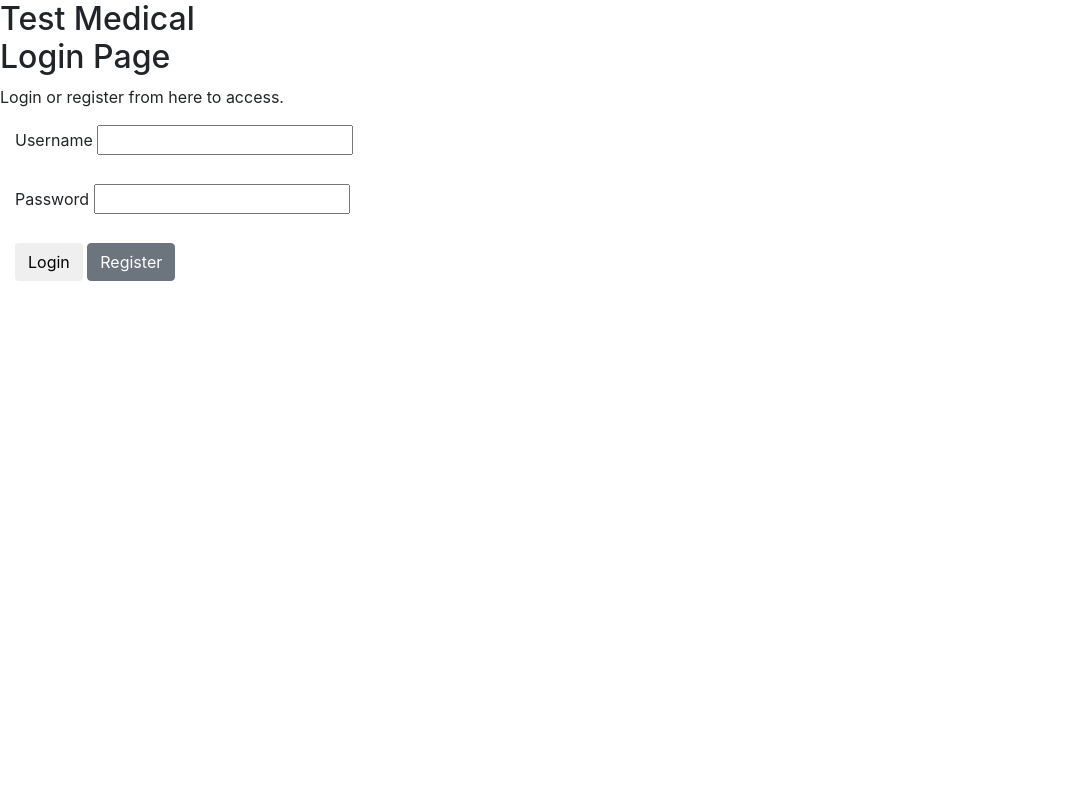
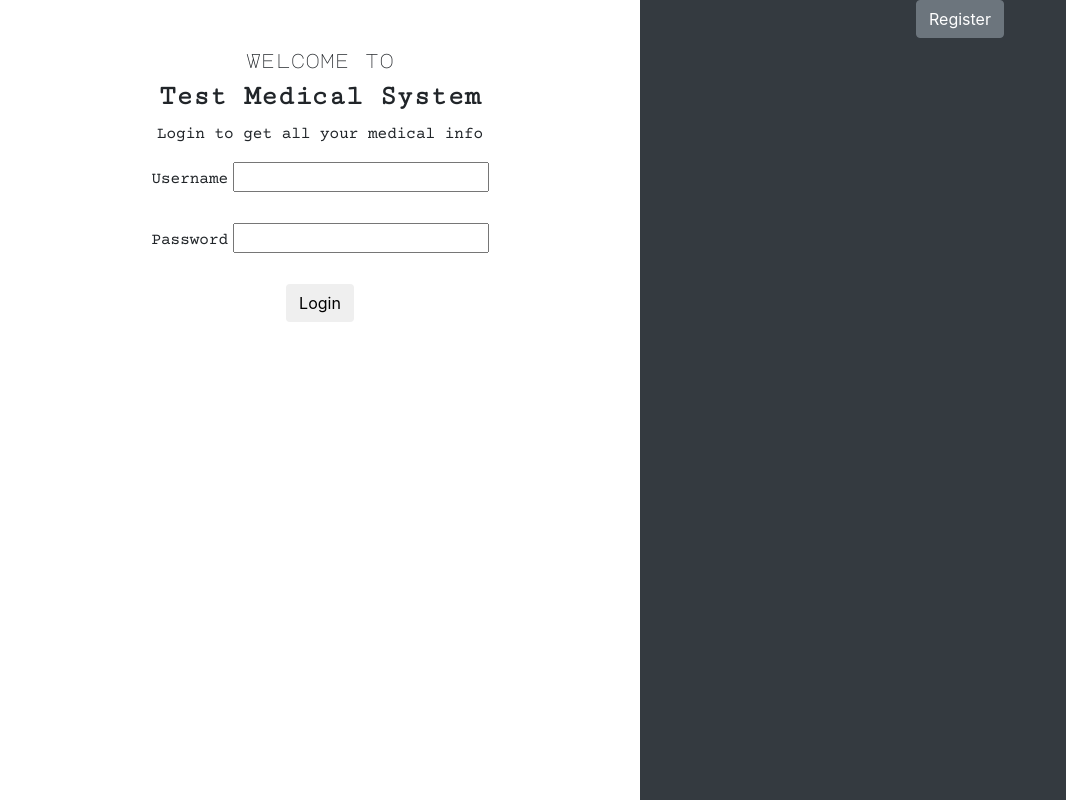
Before and after one commit to mrsylerpowers/test-medical, a Flask app: page /login in a window 1280 px wide. Shown: the whole page, without its empty margins (0-1066 px from the left). Run offline with Flask 2, Linux system fonts and the light colour scheme; some libraries are stand-ins or nearby versions.

Commit message:
Base Flask login logout Project

```diff
--- a/app.py
+++ b/app.py
@@ -1,22 +1,18 @@
-from flask import Flask, request, flash, render_template, redirect, url_for
-from flask_login import LoginManager, login_user, login_required
-from models import User, db
-from forms import LoginForm
-import os
+from flask import request, flash, render_template, redirect, url_for
+from password_protection import encrypt_password, check_encrypted_password
+from flask_login import LoginManager, login_user, login_required, current_user, logout_user
 
-SECRET_KEY = os.urandom(32)
+from models import User
+from forms import LoginForm, RegisterForm
+from create_db import create_app, db
+
+
+app = create_app()
+
 login_manager = LoginManager()
 
-app = Flask(__name__)
-app.config['SECRET_KEY'] = SECRET_KEY
 login_manager.init_app(app)
-db.init_app(app)
 
-SQLALCHEMY_BINDS = {
-    'users': 'sqlite:///medical_test_uid_1.db',
-    'patient': 'sqlite:///medical_test_pat_1.db'
-}
-app.config['SQLALCHEMY_BINDS'] = SQLALCHEMY_BINDS
 
 
 @app.route('/')
@@ -24,19 +20,44 @@ app.config['SQLALCHEMY_BINDS'] = SQLALCHEMY_BINDS
 def hello_world():
     return 'Hello World!'
 
+@app.route("/register", methods=['GET', 'POST'])
+def register_user():
+    form = RegisterForm()
+    if form.validate_on_submit():
+        username = form.username.data
+        password = form.password.data
+        accesLevel = form.acessType.data
+        newUser = User(username=username,password=encrypt_password(password),accessPrivilege=accesLevel)
+        db.session.add(newUser)
+        db.session.commit()
+
+    return render_template('register_page.html', form=form)
+
+@login_required
+@app.route("/logout", methods=['GET', 'POST'])
+def logout_page():
+    if request.method == "POST":
+        logout_user()
+        return redirect(url_for("login_page"))
+    return render_template("logout_page.html")
 
 @app.route('/login', methods=['GET', 'POST'])
 def login_page():
     form = LoginForm()
+    if current_user.is_authenticated:
+        return redirect(url_for("logout_page"))
     if form.validate_on_submit():
-        data = form.username.data
+        username = form.username.data
         password_data = form.password.data
-        logging_in_user = User.query.filter_by(username=data, password=password_data).first()
-        if logging_in_user is not None:
+        logging_in_user = User.query.filter_by(username=username).first()
+        if logging_in_user is not None and check_encrypted_password(password_data, logging_in_user.password):
             login_user(logging_in_user)
             next = request.args.get('next')
-            redirect(url_for(next))
-            flash('Logged in successfully.')
+            flash('Logged in successfully.',"Login")
+
+            return redirect(next)
+        else:
+            flash('User not found with username and password', "Login")
 
     return render_template('login_page.html', form=form)
 
@@ -48,7 +69,7 @@ def unauthorized():
 
 @login_manager.user_loader
 def load_user(user_id):
-    return User.get(user_id)
+    return User.query.get(user_id)
 
 
 if __name__ == '__main__':
--- a/forms.py
+++ b/forms.py
@@ -1,7 +1,11 @@
 from flask_wtf import FlaskForm
-from wtforms import StringField, PasswordField, validators
+from wtforms import StringField, PasswordField, validators, SelectField
 from wtforms.validators import DataRequired, InputRequired
 
+class RegisterForm(FlaskForm):
+    acessType = SelectField(u"Access Type", choices=[(2,"Doctor"),(1,"Nurse")], coerce=int)
+    username = StringField(u'Username', validators=[InputRequired(message="You must enter a username"),validators.length(max=50)])
+    password = PasswordField('Password', [InputRequired(message="You must enter a password"), validators.length(max=50)])
 
 class LoginForm(FlaskForm):
     username = StringField(u'Username', validators=[InputRequired(message="You must enter a username"),validators.length(max=50)])
--- a/requirements.txt
+++ b/requirements.txt
@@ -3,3 +3,4 @@ flask_sqlalchemy
 flask-login
 flask-wtf
 wtforms
+passlib
--- /dev/null
+++ b/static/scripts.js
@@ -0,0 +1,3 @@
+ $(window).on('load',function(){
+        $('.flashes').modal('show');
+    });
--- /dev/null
+++ b/static/styles.css
@@ -0,0 +1,30 @@
+p{
+    font-family: 'Courier Prime', monospace;
+}
+span{
+    font-family: 'Courier Prime', monospace;
+}
+label{
+    font-family: 'Courier Prime', monospace;
+}
+.flex-grow-1 {
+  -ms-flex-positive: 1 !important;
+  flex-grow: 1 !important;
+    	display: flex;
+		flex-direction: column;
+    justify-content: center;
+}
+.fill-container{
+    min-height: 100%;
+    overflow: hidden;
+     height:100%;
+}
+
+html, body {
+    margin: 0;
+    height: 100%;
+}
+.wrapper {
+    margin-top: 80px;
+    margin-bottom: 80px;
+}
--- a/templates/base_template.html
+++ b/templates/base_template.html
@@ -1,16 +1,22 @@
 <!DOCTYPE html>
-<html lang="en">
+<html lang="en" >
 <head>
     <meta charset="UTF-8">
     <title>Test Medical System</title>
+    <script src="//code.jquery.com/jquery-1.11.1.min.js"></script>
     <link href="//maxcdn.bootstrapcdn.com/bootstrap/4.0.0/css/bootstrap.min.css" rel="stylesheet" id="bootstrap-css">
+    <link href="/static/styles.css" rel="stylesheet" id="css">
     <script src="//maxcdn.bootstrapcdn.com/bootstrap/4.0.0/js/bootstrap.min.js"></script>
-    <script src="//code.jquery.com/jquery-1.11.1.min.js"></script>
+    <script src="/static/scripts.js"></script>
+<!-- font-family: 'Major Mono Display', monospace;
+font-family: 'Cutive Mono', monospace;
+font-family: 'Courier Prime', monospace;-->
+<link href="https://fonts.googleapis.com/css?family=Courier+Prime|Cutive+Mono|Major+Mono+Display&display=swap" rel="stylesheet">
     {% block head %}{% endblock %}
 </head>
 <body>
 
-{% if form.errors %}
+{% if  form !=null and form.errors %}
      <div class="alert alert-danger alert-dismissible fade show" role="alert">
     <ul class="errors">
 
@@ -27,6 +33,36 @@
             </button>
            </div>
 {% endif %}
+
+
+{% with messages = get_flashed_messages(with_categories=true) %}
+  {% if messages %}
+    {% for category, message in messages %}
+      <!-- Modal -->
+<div class="modal fade flashes" id="exampleModalCenter" tabindex="-1" role="dialog" >
+  <div class="modal-dialog modal-dialog-centered" role="document">
+    <div class="modal-content">
+      <div class="modal-header">
+        <h5 class="modal-title" id="exampleModalLongTitle">{{ category }}</h5>
+        <button type="button" class="close" data-dismiss="modal" aria-label="Close">
+          <span aria-hidden="true">&times;</span>
+        </button>
+      </div>
+      <div class="modal-body">
+        {{ message }}
+      </div>
+      <div class="modal-footer">
+       <!-- <button type="button" class="btn btn-secondary" data-dismiss="modal">Close</button> -->
+        <button type="button" class="btn btn-primary"  data-dismiss="modal" >Ok</button>
+      </div>
+    </div>
+  </div>
+</div>
+    {% endfor %}
+  {% endif %}
+{% endwith %}
+
+
 {% block body %}{% endblock %}
 </body>
 </html>
--- a/templates/login_page.html
+++ b/templates/login_page.html
@@ -1,14 +1,16 @@
 {% extends "base_template.html" %}
 {% block body %}
 
-<div class="sidenav">
-         <div class="login-main-text">
-            <h2>Test Medical <br>Login Page</h2>
-            <p>Login or register from here to access.</p>
+<div class="container-fluid h-100   ">
+<div class="row   h-100">
+    <div class="col align-middle">
+    <div class="main text-center shadow-sm ">
+        <div class="mt-5 ">
+            <h5 style="font-family: 'Major Mono Display', monospace;">Welcome to</h5>
+            <h3 style="font-family: 'Cutive Mono', monospace; "><b>Test Medical System</b></h3>
+            <p>Login to get all your medical info</p>
         </div>
-      </div>
-      <div class="main">
-         <div class="col-md-6 col-sm-12">
+
         <div class="login-form">
             <form method="post">
                 {{ form.csrf_token }}
@@ -21,9 +23,14 @@
                     {{ form.password() }}
                 </div>
                 <button type="submit" class="btn btn-black">Login</button>
-                  <button type="submit" class="btn btn-secondary">Register</button>
             </form>
         </div>
     </div>
         </div>
+    <div class="col-lg d-lg-block bg-dark text-center">
+    <a href="/register" class="btn btn-secondary">Register</a>
+    </div>
+
+    </div>
+</div>
 {% endblock body %}
```
Also changed, not shown: config.py (added, +11 -0 lines), create_db.py (+19 -5 lines), models.py (+6 -4 lines), password_protection.py (added, +14 -0 lines), templates/logout_page.html (added, +12 -0 lines), templates/register_page.html (added, +19 -0 lines), medical_test_pat_1.db, medical_test_uid_1.db. Lines whose indentation alone changed are shown as unchanged.
